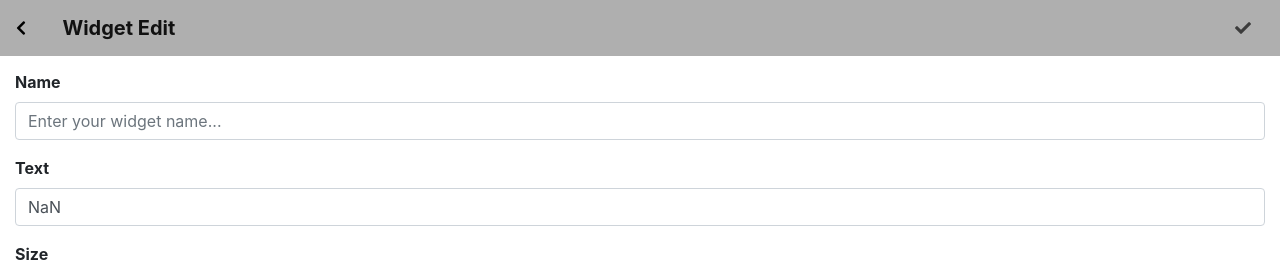
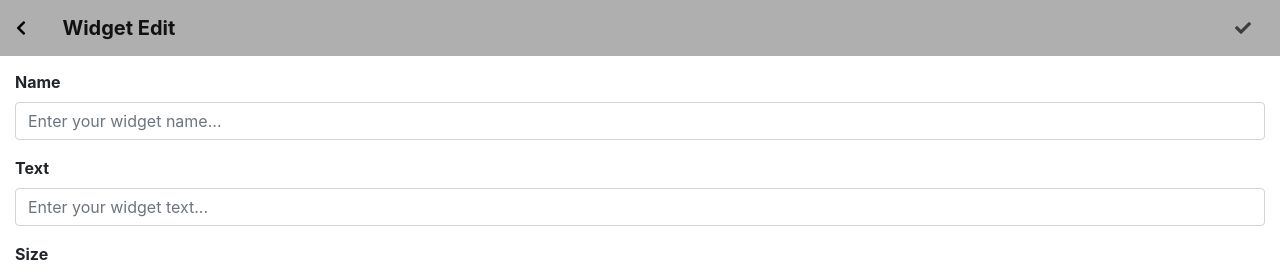
Before and after one commit to hotwingz88/Assignment, an Angular app: page /user/1/website/1/page/1/widget/new in a window 1280 px wide. Both pictures are taken after a click on the button "Header". Shown: the top 272 px of the page. Built offline with nearby package versions, Linux system fonts and the light colour scheme.

Commit message:
fix error in widget-edit

```diff
--- a/src/app/components/widget/widget-edit/widget-header/widget-header.component.html
+++ b/src/app/components/widget/widget-edit/widget-header/widget-header.component.html
@@ -1,36 +1,34 @@
 <!-- Navbar -->
 <nav class="navbar fixed-top  navbar-light sw-bg-grey">
-    <a class="sw-color-black"  routerLink="/user/{{uid}}/website/{{wid}}/page/{{pid}}/widget"><i class="fas fa-chevron-left"></i></a>
+    <a class="sw-color-black"  routerLink="/user/{{uid}}/website/{{wid}}/page/{{pid}}/widget">
+        <i class="fas fa-chevron-left"></i>
+    </a>
     <div class="sw-90-width">
-     <a class="navbar-brand float-left"routerLink="/user/{{uid}}/website/{{wid}}/page/{{pid}}/widget/{{wgid}}"><b>Widget Edit</b></a>
+        <a class="navbar-brand float-left"routerLink="/user/{{uid}}/website/{{wid}}/page/{{pid}}/widget/{{wgid}}">
+            <b>Widget Edit</b>
+        </a>
    </div>
- <button [disabled]="f.invalid" type="submit" form="widgetForm" class="btn sw-button-to-a sw-color-black float-right" ><i class="fas fa-check"></i></button>
+    <button [disabled]="f.invalid" type="submit" form="widgetForm" class="btn sw-button-to-a sw-color-black float-right" >
+        <i class="fas fa-check"></i>
+    </button>
 </nav>
  <!-- form -->
 <div class="container-fluid">
     <form id="widgetForm" (ngSubmit)="update()" #f="ngForm">
-
         <div class="form-group">
             <label><b>Name</b></label>
-                <input class="form-control" type="text" name="name" ngModel={{widget.name}} #name="ngModel" placeholder="Enter your widget name...">
+            <input class="form-control" type="text" name="name" ngModel="{{widget.name}}" #name="ngModel" placeholder="Enter your widget name...">
         </div>
-
-
         <div class="form-group">
             <label><b>Text</b></label>
-                <input class="form-control" type="text" name="text" ngModel="{{widget-text}}" required #text="ngModel" placeholder="Enter your widget text...">
+            <input class="form-control" type="text" name="text" ngModel="{{widget.text}}" required #text="ngModel" placeholder="Enter your widget text...">
         </div>
-
         <div class="alert alert-danger" *ngIf="text.invalid && text.touched">Text can't be empty!</div>
-
-
         <div class="form-group">
             <label><b>Size</b></label>
             <input class="form-control" type="number" name="size" ngModel="{{widget.size}}" required #size="ngModel" placeholder="Enter your widget text...">
         </div>
-
         <div class="alert alert-danger" *ngIf="size.invalid && size.touched">Size can't be empty!</div>
-
         <button [disabled]="f.invalid"class="btn btn-primary btn-block" type="submit">Submit</button>
         <button type="button" class="btn btn-danger btn-block" (click)="remove()">Delete</button>
     </form>
--- a/src/app/components/widget/widget-edit/widget-header/widget-header.component.ts
+++ b/src/app/components/widget/widget-edit/widget-header/widget-header.component.ts
@@ -18,11 +18,10 @@ export class WidgetHeaderComponent implements OnInit {
   wid: string;
   pid: string;
   wgid: string;
-  widget: Widget;
   name: string;
   text: string;
   size: number;
-
+  widget: Widget;
 
   constructor(private widgetService: WidgetService, private activatedRoute: ActivatedRoute, private router: Router) { }
 
--- a/src/app/components/widget/widget-list/widget-list.component.ts
+++ b/src/app/components/widget/widget-list/widget-list.component.ts
@@ -33,8 +33,6 @@ export class WidgetListComponent implements OnInit {
  	const parsedUrl = url.split('/');
  	// transfer video url into embed video url
  	embedUrl += parsedUrl[parsedUrl.length -1];
-
-
  	// telling browser this src is safe
  	return this.sanitizer.bypassSecurityTrustResourceUrl(embedUrl);
  }
```
Also changed, not shown: 16 other files (tests, documents, lock files or other folders). Lines whose indentation alone changed are shown as unchanged.
